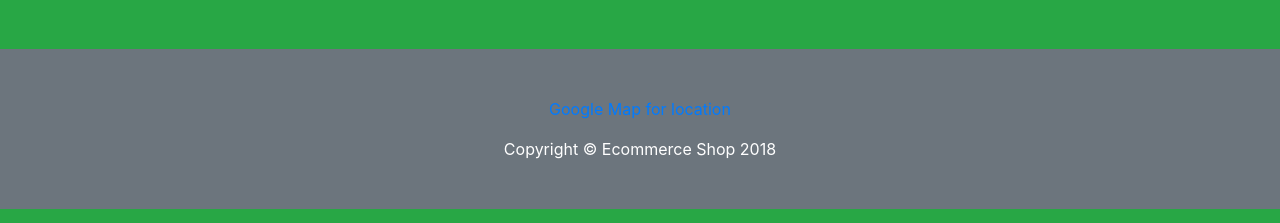
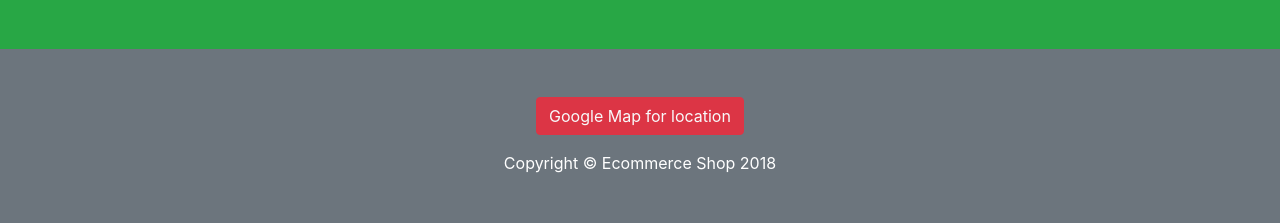
Before and after one commit to Atitacharya8/ecommerce, a Django app: a page that uses eco/templates/eco/base.html in a window 1280 px wide. Shown: the part 1042-1265 px from the top of the page. Run offline with Django 3.2, Linux system fonts and the light colour scheme; data comes from the database, SQL or seed files in the repository; both versions use the stored data as it was after the commit; some libraries are stand-ins or nearby versions.

Commit message:
code refined

```diff
--- a/eco/templates/eco/base.html
+++ b/eco/templates/eco/base.html
@@ -22,7 +22,7 @@
 <body>
 <nav class="navbar navbar-expand-lg navbar-default bg-secondary fixed-top height=200 width=100 responsive">
     <div class="container">
-        <a class="navbar-brand" href="{% url "eco:home" %}"><img src="logo.png"></a>
+        <a class="navbar-brand" href="{% url "eco:home" %}"><img src="{% static "eco/img/logo.png"  %}"  style="width:60px;height:60px;"></a>
         <button class="navbar-toggler" type="button" data-toggle="collapse" data-target="#navbarNavDropdown"
                 aria-controls="navbarNavDropdown" aria-expanded="false" aria-label="Toggle navigation">
             <span class="navbar-toggler-icon"></span>
@@ -30,22 +30,22 @@
         <div class="collapse navbar-collapse" id="navbarNavDropdown">
             <ul class="navbar-nav">
                 <li class="nav-item">
-                    <a class="nav-link" href="{% url "eco:about" %}">About</a>
+                    <a class="nav-link text-light" href="{% url "eco:about" %}">About</a>
                 </li>
                 <li class="nav-item">
-                    <a class="nav-link" href="{% url "eco:api_products" %}">APIs</a>
+                    <a class="nav-link text-light" href="{% url "eco:api_products" %}">APIs</a>
                 </li>
-                <li class="nav-item">
-                    <a class="nav-link" href="#">Pricing</a>
+            <li class="nav-item">
+                    <a class="nav-link text-light" href="{% url "eco:AtitAdmin" %}">AtitAdmin</a>
                 </li>
-                <li class="nav-item dropdown">
-                    <a class="nav-link dropdown-toggle" href="#" id="navbarDropdownMenuLink" role="button"
+                <li class="nav-item dropdown ">
+                    <a class="nav-link dropdown-toggle text-light" href="#" id="navbarDropdownMenuLink" role="button"
                        data-toggle="dropdown" aria-haspopup="true" aria-expanded="false">
                         My Account
                     </a>
-                    <div class="dropdown-menu" aria-labelledby="navbarDropdownMenuLink">
+                    <div class="dropdown-menu " aria-labelledby="navbarDropdownMenuLink">
                         {% if user.is_authenticated %}
-                            <a class="dropdown-item" href="{% url "eco:signout" %}">SignOut {{ user.username }}</a>
+                            <a class="dropdown-item " href="{% url "eco:signout" %}">SignOut {{ user.username }}</a>
                         {% else %}
                             <a class="dropdown-item" href="{% url "eco:signin" %}">SignIn</a>
                             <a class="dropdown-item" href="{% url "eco:signup" %}">SignUp</a>
@@ -213,7 +213,7 @@
 <!-- Footer -->
 <footer class="py-5 bg-secondary">
     <div class="container">
-        <p class="text-center"><a href="{% url 'eco:googlemap' %}">Google Map for location</a></p>
+        <p class="text-center"><a class="btn btn-danger  text-light" href="{% url 'eco:googlemap' %}">Google Map for location</a></p>
         <p class="m-0 text-center text-white">Copyright &copy; Ecommerce Shop 2018</p>
     </div>
     <!-- /.container -->
--- a/eco/urls.py
+++ b/eco/urls.py
@@ -6,6 +6,7 @@ from eco import views
 app_name = "eco"
 
 urlpatterns = [
+    path('AtitAdmin/',views.AtitAdmin,name="AtitAdmin"),
     path('accounts/profile/',views.profile,name="profile"),
     path('about/',views.about,name='about'),
     path('home/', views.home, name="home"),
@@ -22,4 +23,5 @@ urlpatterns = [
     path('api/products/', views.api_products, name="api_products"),
 
 
+
 ]
--- a/eco/views.py
+++ b/eco/views.py
@@ -12,6 +12,9 @@ from eco.models import Product, Category
 
 from eco.serializer import ProductSerializer
 
+
+def AtitAdmin(req):
+    return render(req, "eco/AtitAdmin.html")
 
 def about(req):
     return render(req, "eco/about.html")
```
Also changed, not shown: eco/templates/eco/AtitAdmin.html (added, +8 -0 lines), db.sqlite3, eco/static/eco/img/logo.png (added).
